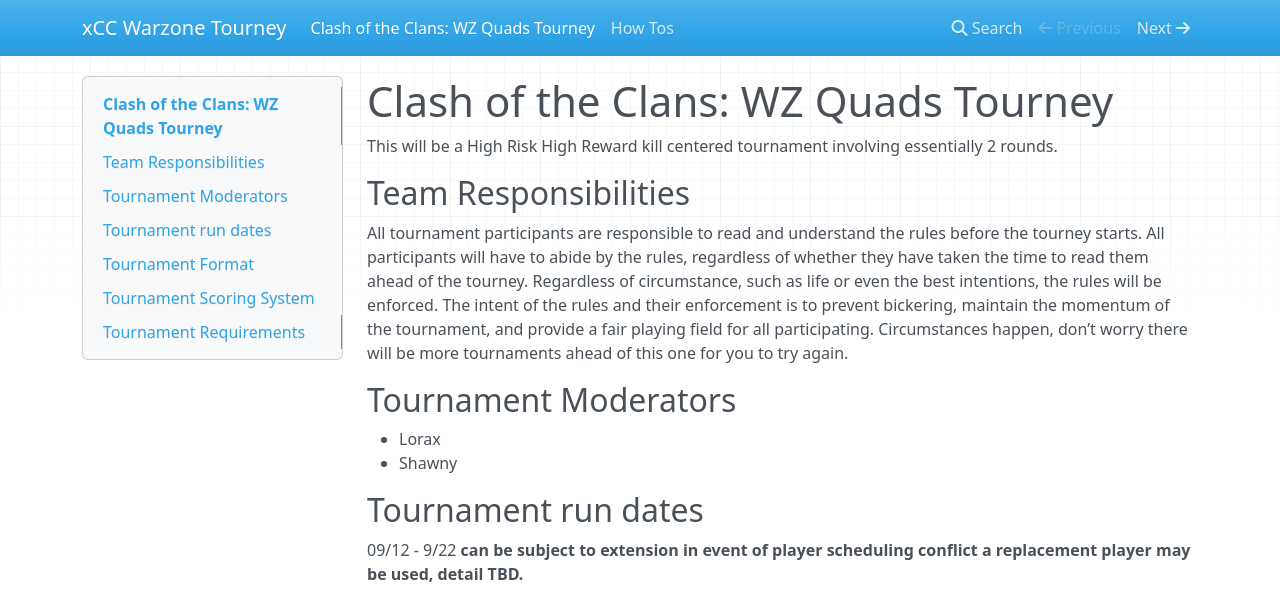
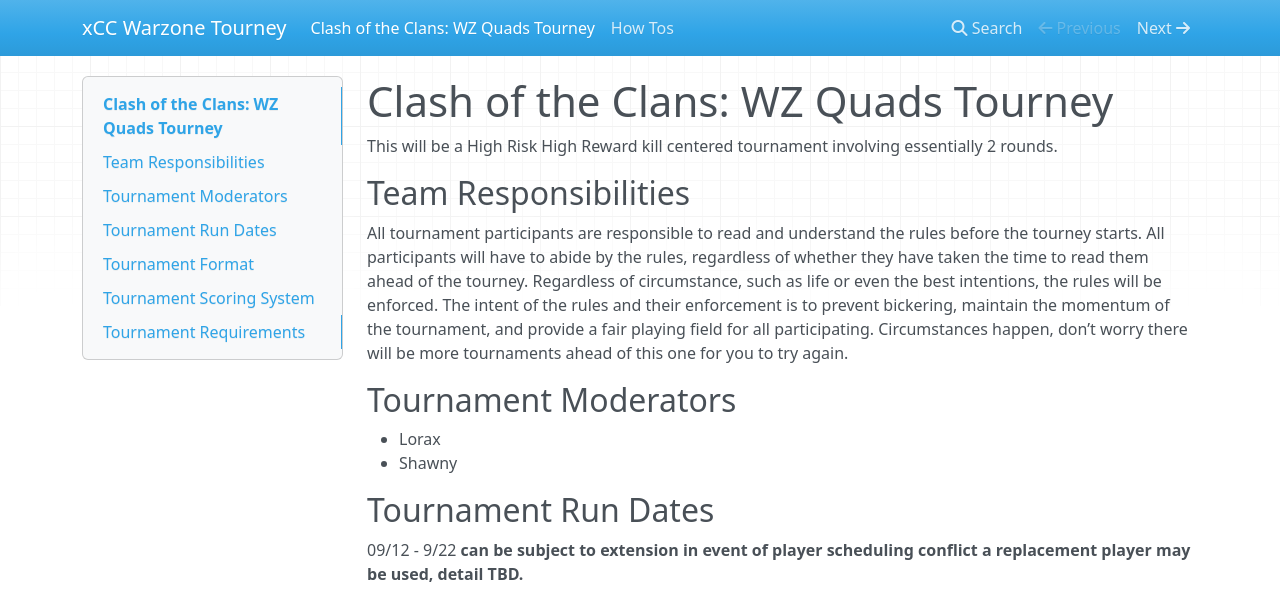
Before and after one commit to WZTourney/wztourney.github.io, an MkDocs documentation site: the page built from docs/index.md, in a window 1280 px wide and 900 px high. Shown: the top 606 px of the window. Built offline with MkDocs 1.6.1, drawn with Linux system fonts in a browser that asks for light colours; nearby versions of some CDN libraries.

Commit message:
modified pages

```diff
--- a/docs/index.md
+++ b/docs/index.md
@@ -11,7 +11,7 @@ All tournament participants are responsible to read and understand the rules bef
 - Lorax
 - Shawny
 
-## Tournament run dates
+## Tournament Run Dates
 
 09/12 - 9/22
 **can be subject to extension in event of player scheduling conflict a replacement player may be used, detail TBD.**
```
